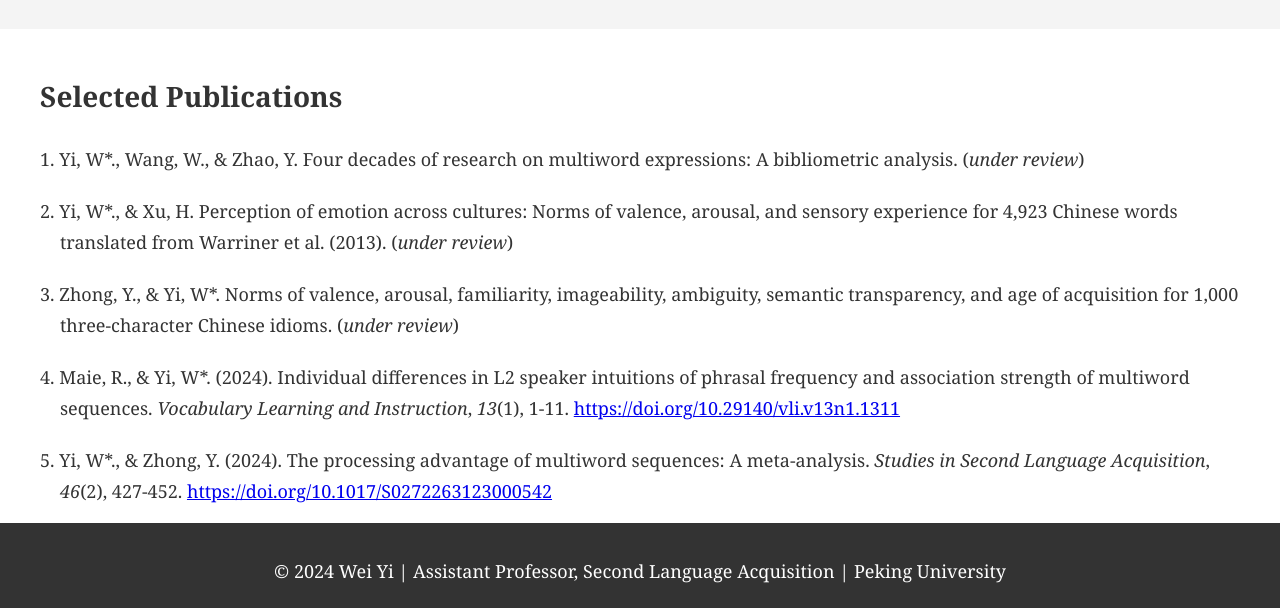
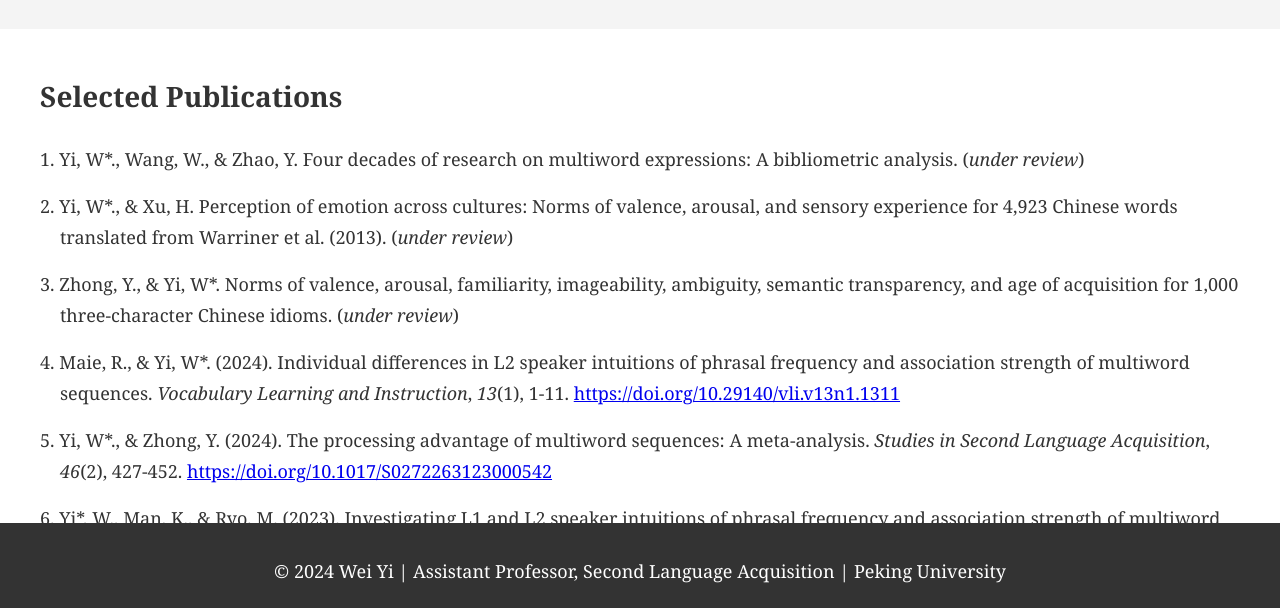
Before and after one commit to weiyisla/weiyisla.github.io, a plain HTML site: page publications.html in a window 1280 px wide. Shown: the part 180-788 px from the top of the page. Drawn offline with Linux system fonts and the light colour scheme.

Commit message:
narrow space between publications

```diff
--- a/publications.html
+++ b/publications.html
@@ -13,7 +13,7 @@
     }
 
     #publications ul li {
-      margin-bottom: 20px; /* Adds space between each publication */
+      margin-bottom: 15px; /* Adds space between each publication */
       padding-left: 20px; /* Indent for hanging text */
       text-indent: -20px; /* Hanging indent effect */
     }
```
